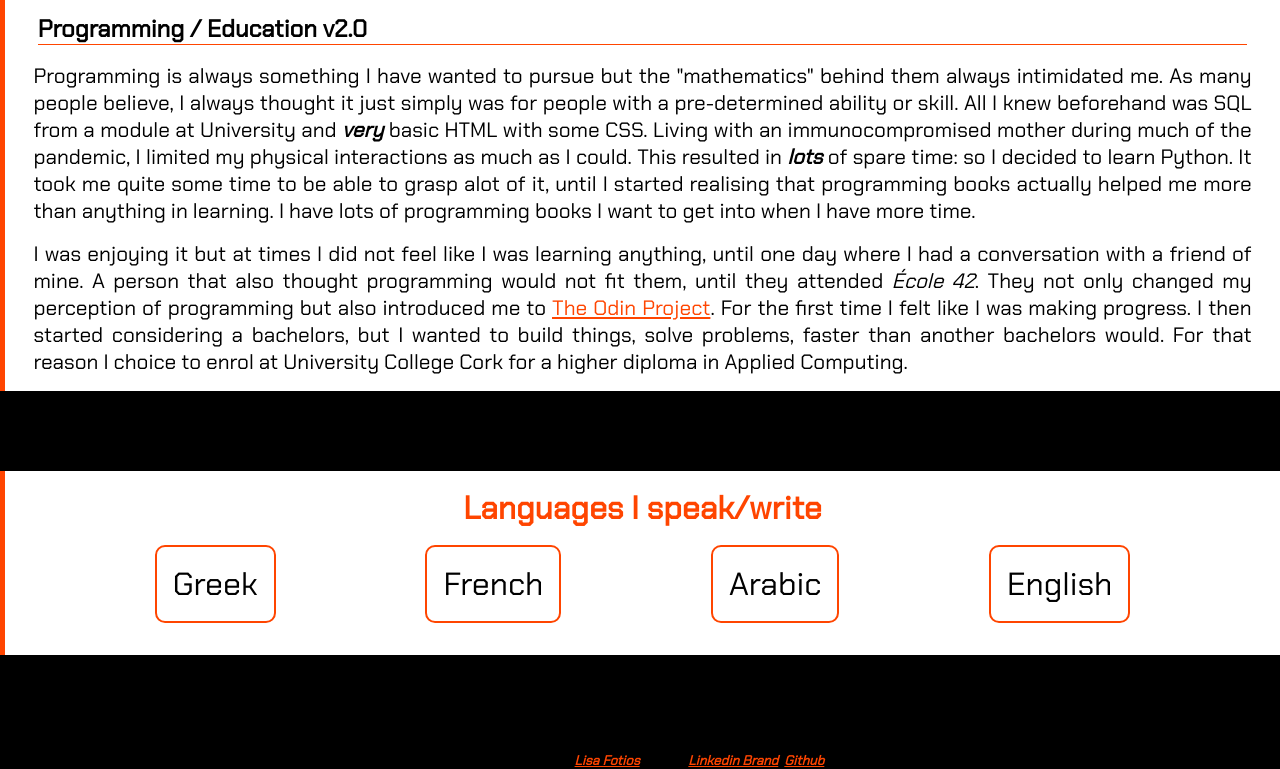
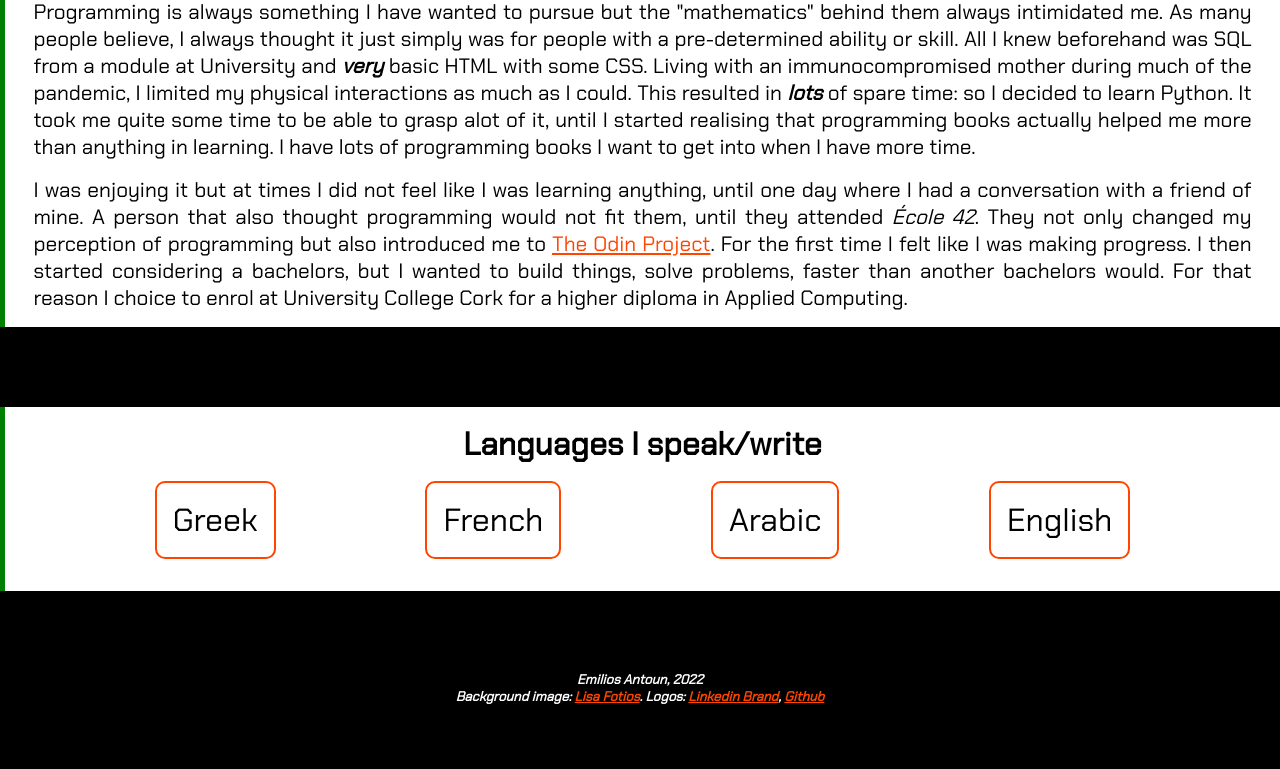
Before and after one commit to Emil-Ant/About-page, a plain HTML site: page aboutMe.html in a window 1280 px wide. Shown: the part 1920-2689 px from the top of the page. After the commit the page ends 2625 px from the top, so only its background shows below. Drawn offline with Linux system fonts and the light colour scheme.

Commit message:
removed orangered throughout mostly

```diff
--- a/style.css
+++ b/style.css
@@ -97,7 +97,7 @@ footer {
     display: flex;
     flex-direction: column;
     text-align: center;
-    color: black;
+    color: white;
     font-style: italic;
     font-weight: bolder;
 }
@@ -149,15 +149,15 @@ caption {
 
 .about-main section {
     background-color: white;
-    border-left: 5px solid orangered;
-    margin-top: 5rem;
+    border-left: 5px solid green;
+    margin-top: 1rem;
     margin-bottom: 5rem;
     padding: 1rem;
 }
 
 .about-main section h2 {
     text-align: center;
-    color: orangered;
+    color: black;
 }
 
 .about-main p {
@@ -171,7 +171,7 @@ caption {
 .about-main h3 {
     margin: 0.7em;
     font-size: 1.5em;
-    border-bottom: 1px solid orangered;
+    border-bottom: 1px solid black;
 }
 
 .languages ul {
@@ -184,7 +184,7 @@ caption {
     list-style: none;
     display: block;
     padding: 0;
-    border-top: 3px solid orangered;
+    border-top: 3px solid black;
 }
 
 .recommendation-main {
```
